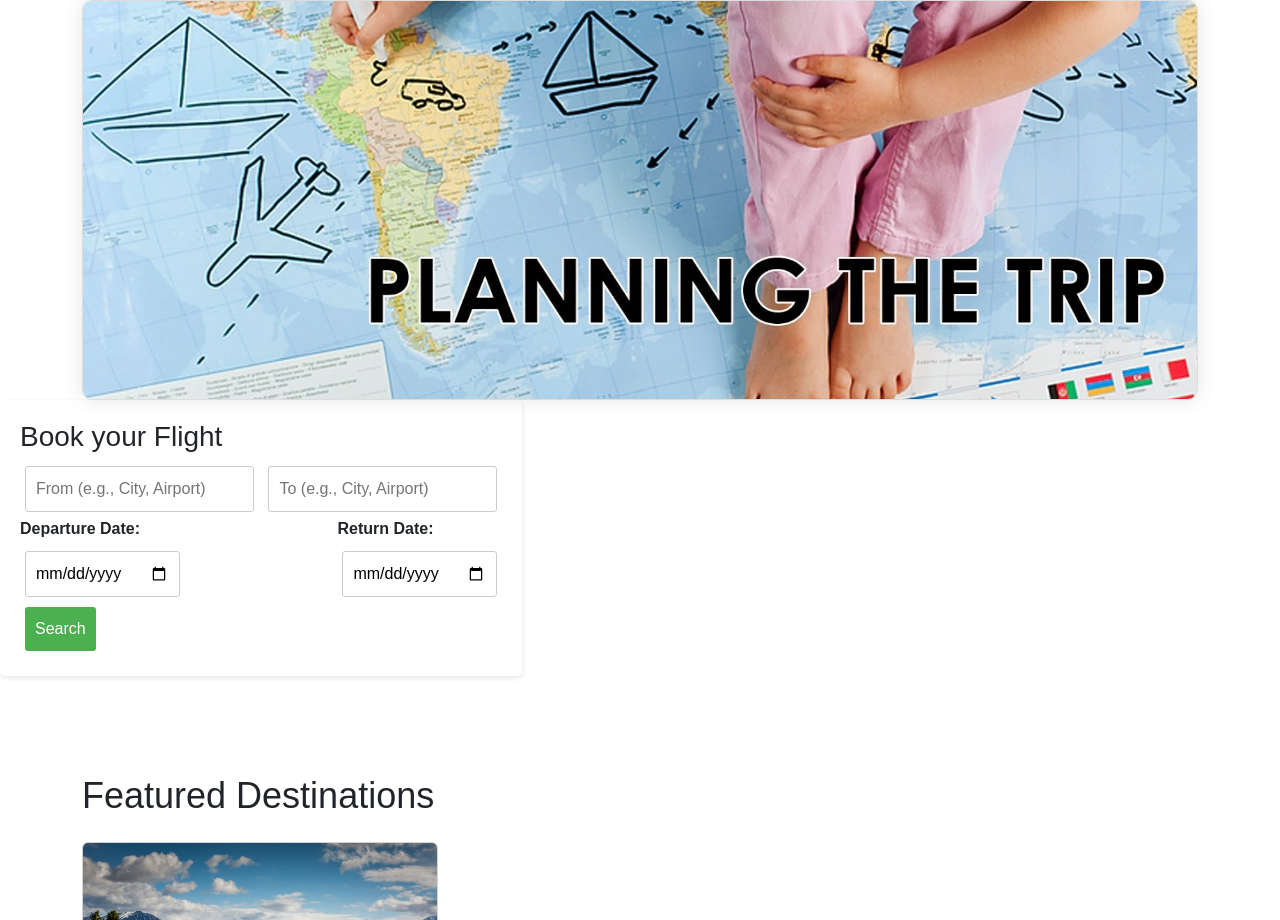
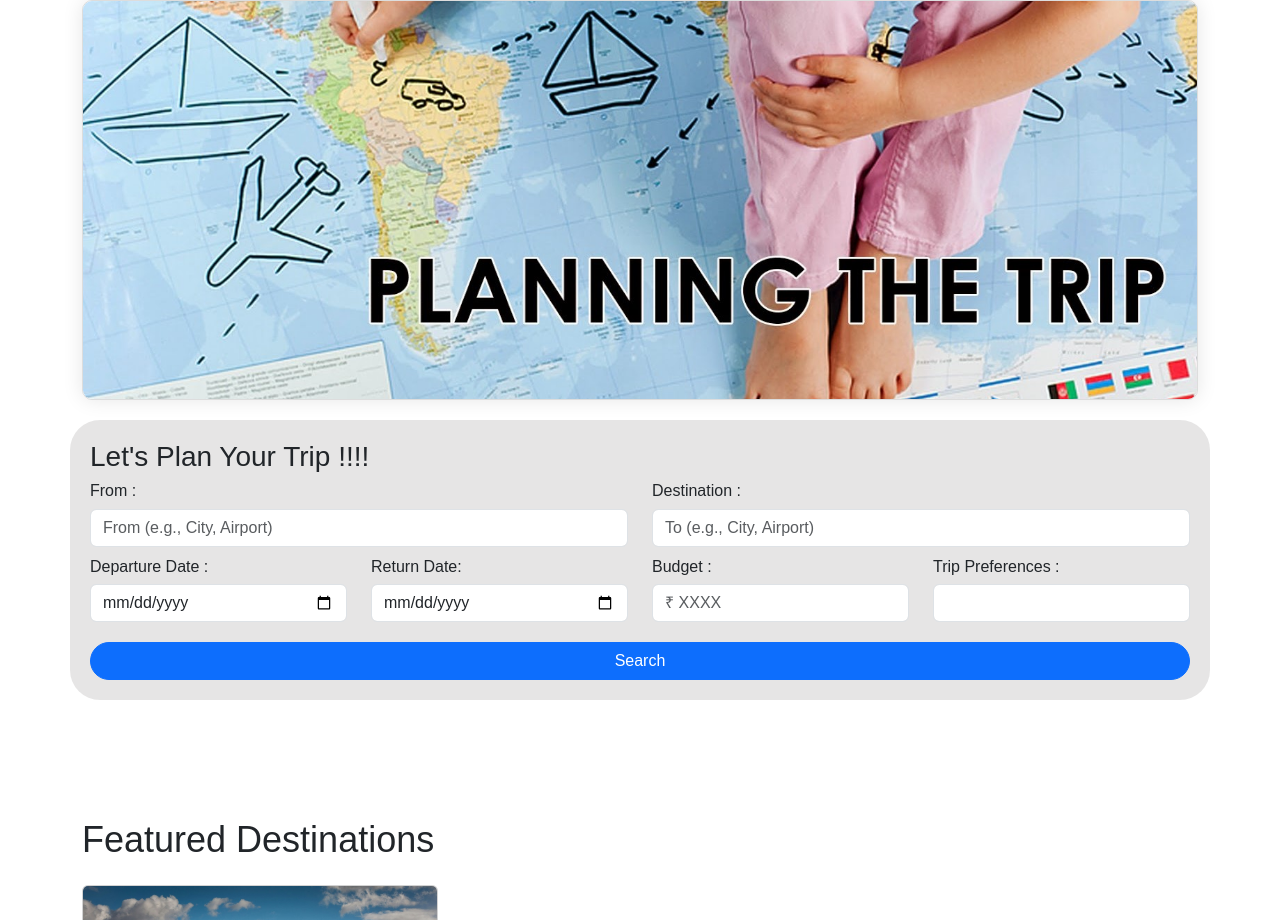
Before and after one commit to mahak-shar/Saarthi_smdv, a plain HTML site: page index.html in a window 1280 px wide. Shown: the part 482-1402 px from the top of the page. Drawn offline with nearby package versions, Linux system fonts and the light colour scheme.

Commit message:
update page

```diff
--- a/index.html
+++ b/index.html
@@ -67,25 +67,47 @@
     </section>
 
     <section class="tripdetails">
+        <div class="container" style="background-color: rgba(200, 198, 198, 0.453); padding: 20px; border-radius: 30px; margin: auto;">
+            <h3>Let's Plan Your Trip !!!!</h3>
+            <div class="row">
+                <div class="col-md-6">
+                    <h6>From :</h6>
+                    <input type="text" class="form-control" id="additional-info-1" placeholder="From (e.g., City, Airport)">
+                </div>
+                <div class="col-md-6">
+                    <h6>Destination :</h6>
+                    <input type="text" class="form-control" id="additional-info-2" placeholder="To (e.g., City, Airport)">
+                </div>
+            </div>
+            <!-- New row with two input fields -->
+            <div class="row">
+                <div class="col-md-3">
+                    <h6>Departure Date :</h6>
+                    <input type="date" class="form-control" id="depart-date" placeholder="Departure Date" title="Select departure date">
+                </div>
+                <div class="col-md-3">
+                    <h6>Return Date:</h6>
+                    <input type="date" class="form-control" id="return-date" placeholder="Return Date" title="Select return date">
+                </div>
+                <div class="col-md-3">
+                    <h6>Budget :</h6>
+                    <input type="text" class="form-control" id="from" placeholder="₹ XXXX ">
+                </div>
+                <div class="col-md-3">
+                    <h6>Trip Preferences :</h6>
+                    <input type="text" class="form-control" id="to" placeholder="">
+                </div>
+            </div>
+            <!-- End of new row -->
+            <div class="row">
+                <div class="col-md-12 text-center">
+                    <button class="btn btn-primary" onclick="searchFlights()">Search</button>
+                </div>
+            </div>
+        </div>
+    </section>
 
 
-<div class="search-form">
-    <h3>Book your Flight</h3>
-    <input type="text" id="from" placeholder="From (e.g., City, Airport)">
-    <input type="text" id="to" placeholder="To (e.g., City, Airport)">
-    <div class="date-inputs">
-        <div>
-            <div class="label">Departure Date:</div>
-            <input type="date" id="depart-date" placeholder="Departure Date">
-        </div>
-        <div>
-            <div class="label">Return Date:</div>
-            <input type="date" id="return-date" placeholder="Return Date">
-        </div>
-    </div>
-    <button onclick="searchFlights()">Search</button>
-</div>
-    </section>
     <br>
     <br>
     <section class="featured-destinations">
--- a/style.css
+++ b/style.css
@@ -121,33 +121,28 @@ nav ul li a {
     object-fit: cover;
     /* object-fit: contain; */
 }
-.trip-search {
-    position: absolute; /* Position the search form absolutely within the .image-overlay */
-    bottom: 5px;
-    left: 50%;
-    transform: translateX(-50%);
-    text-align: center;
-    padding-bottom: 0.001px;
-    z-index: 1; /* Ensure the search form appears above the overlay */
 
+/* trip seearch */
+
+.tripdetails {
+  padding: 20px 0;
 }
 
 
-.trip-search input[type="text"] {
-    padding: 10px;
-    width: 300px;
-    border: 2px solid black;
-    border-radius: 20px;
+.tripdetails input[type="text"],
+.tripdetails input[type="date"] {
+  margin-bottom: 10px;
 }
 
-.trip-search button {
-    padding: 10px 20px;
-    background-color: #007bff;
-    color: #fff;
-    cursor: pointer;
-    transition: background-color 0.3s;
-    border: 2px solid black;
-    border-radius: 20px;
+.tripdetails button {
+  margin-top: 10px;
+  width: 100%;
+  border-radius: 30px;
+}
+
+/* Center the button horizontally */
+.tripdetails .text-center {
+  text-align: center;
 }
 
 /* Featured destinations section styles */
```
